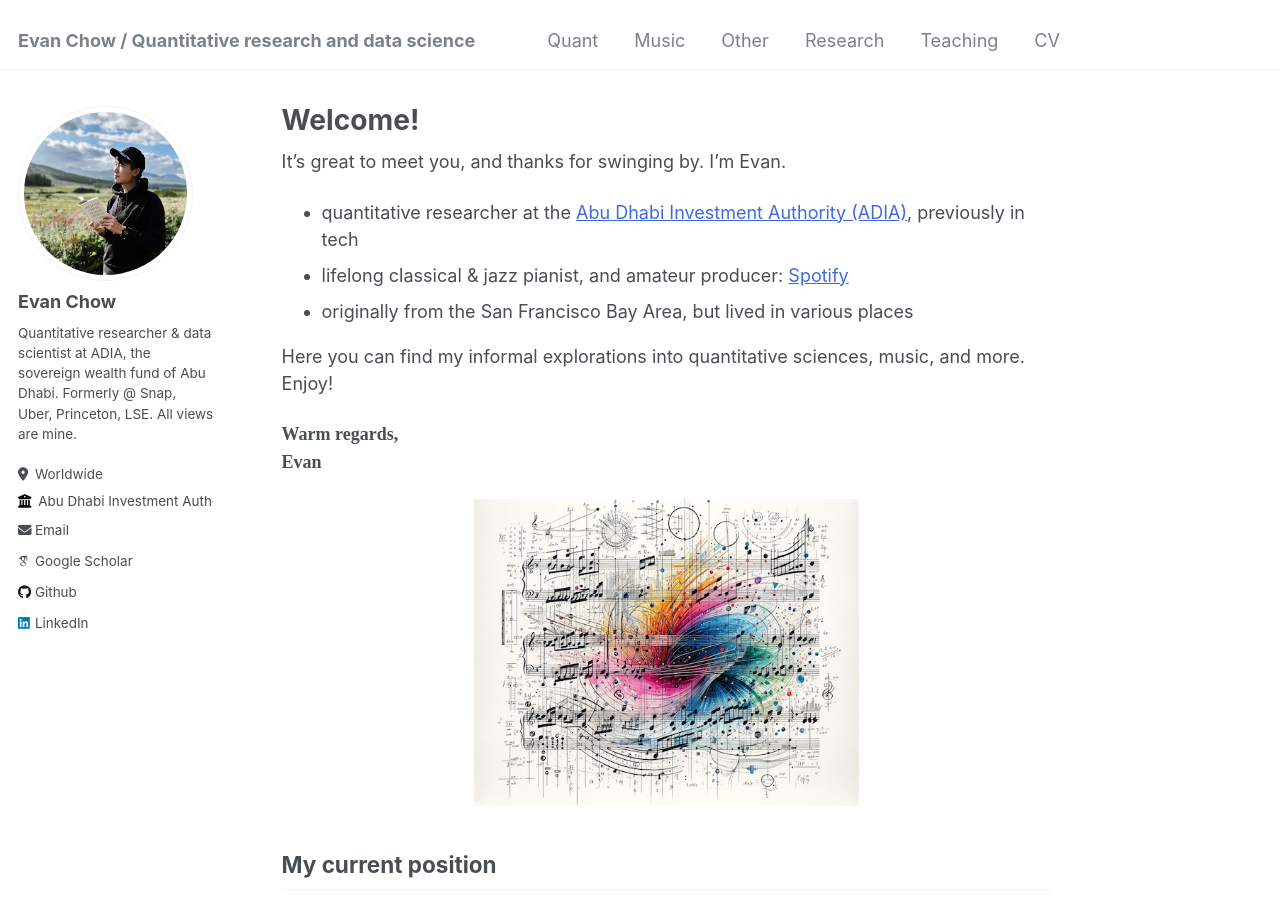
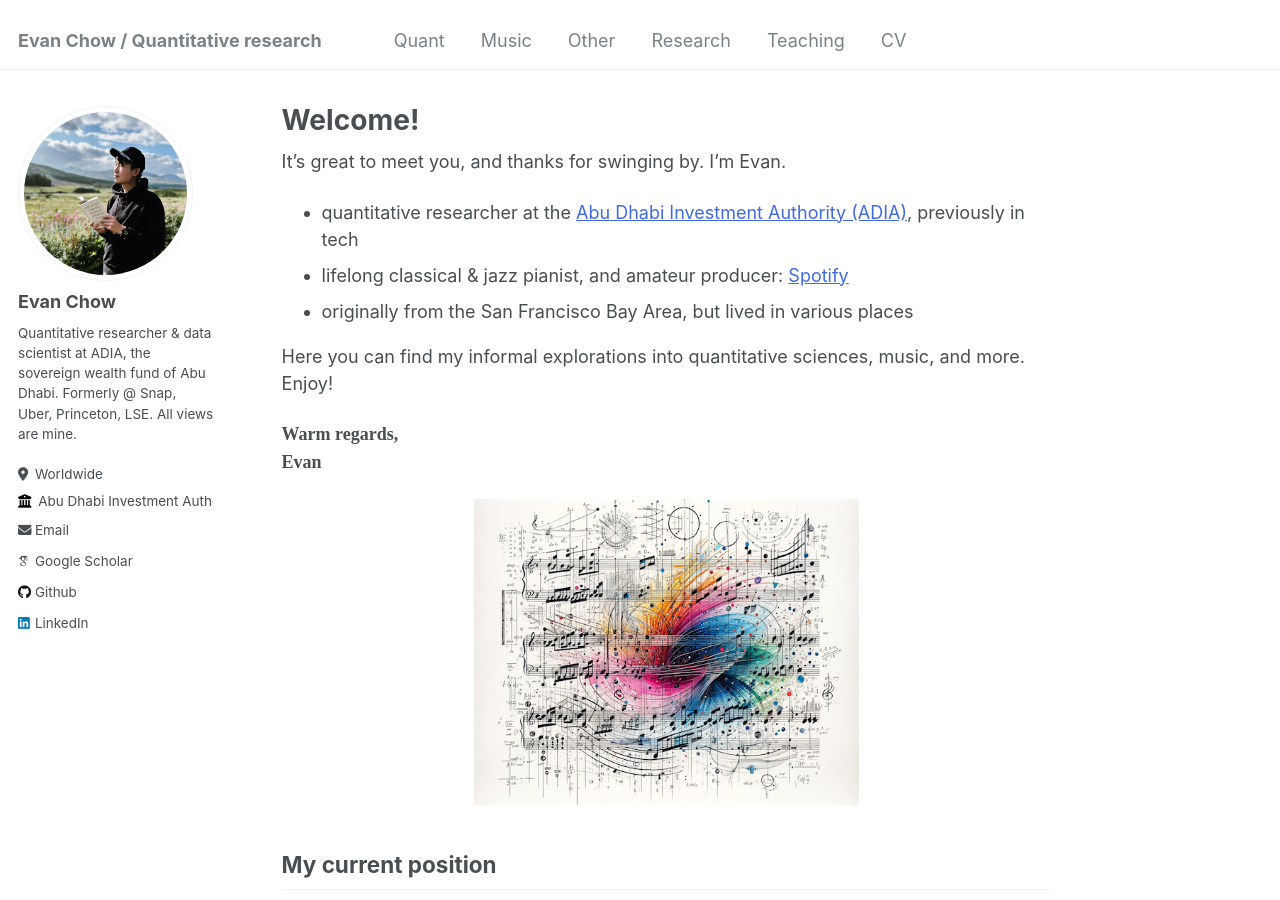
Before and after one commit to evnchw/evnchw.github.io, a Jekyll site: the page built from _pages/about.md, in a window 1280 px wide and 900 px high. Built offline with Jekyll 4.4.1, drawn with Linux system fonts in a browser that asks for light colours; some web fonts are replaced.

Commit message:
Update _config.yml

```diff
--- a/_config.yml
+++ b/_config.yml
@@ -14,7 +14,7 @@
 
 # Basic Site Settings
 locale                   : "en-US"
-title                    : "Evan Chow / Quantitative research and data science"
+title                    : "Evan Chow / Quantitative research"
 title_separator          : "-"
 name                     : &name "Evan Chow"
 description              : &description "The personal academic site of Evan Chow."
```
